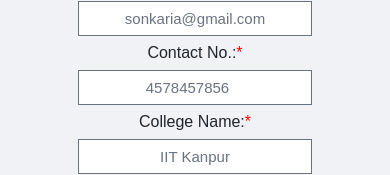
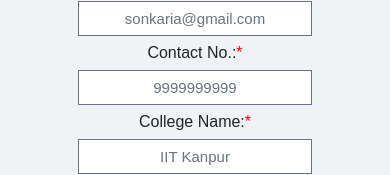
Before and after one commit to virendra-jpg/aafat, a React (Create React App) app: page /details in a window 390 px wide. Shown: the part 174-349 px from the top of the page. Built offline with nearby package versions, Linux system fonts and the light colour scheme; no server answers; sample sign-in values are in the browser's storage; the HTML template or start-up script is replaced by a standard one.

Commit message:
bug | telephone

```diff
--- a/src/pages/details.js
+++ b/src/pages/details.js
@@ -52,7 +52,7 @@
 
                     <div className="input">
                         <label for="contact">Contact No.:<span className="red">*</span></label>
-                        <input placeholder='4578457856' type="number" id="phone" name="phone" min="10" max="10" required onChange={handleChange} value={data.phone}></input>
+                        <input placeholder='9999999999' type="tel" id="phone" name="phone" required onChange={handleChange} value={data.phone}></input>
                     </div>
 
                     <div className="input">
```
